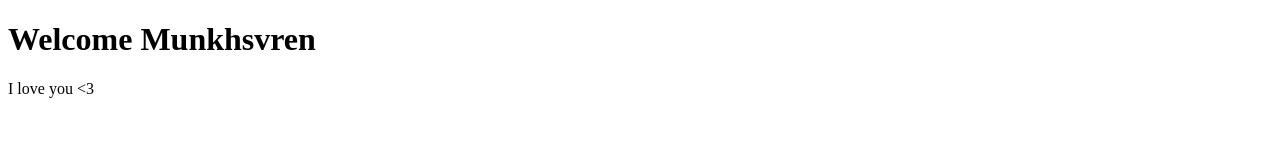
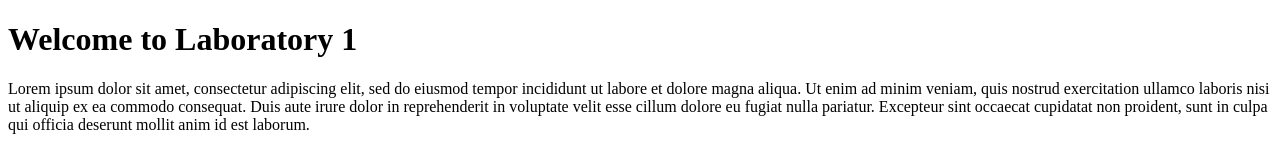
Before and after one commit to Ssophith/Ssophith.github.io, a plain HTML site: page index.html in a window 1280 px wide. Drawn offline with Linux system fonts and the light colour scheme.

Commit message:
Update index.html

```diff
--- a/index.html
+++ b/index.html
@@ -4,7 +4,7 @@
 <title>Welcome to Internet Technology Fundamentals</title>
 </head>
 <body>
-<h1>Welcome Munkhsvren</h1>
-<p>I love you <3 </p>
+<h1>Welcome to Laboratory 1</h1>
+<p>Lorem ipsum dolor sit amet, consectetur adipiscing elit, sed do eiusmod tempor incididunt ut labore et dolore magna aliqua. Ut enim ad minim veniam, quis nostrud exercitation ullamco laboris nisi ut aliquip ex ea commodo consequat. Duis aute irure dolor in reprehenderit in voluptate velit esse cillum dolore eu fugiat nulla pariatur. Excepteur sint occaecat cupidatat non proident, sunt in culpa qui officia deserunt mollit anim id est laborum.</p>
 </body>
 </html>
```
